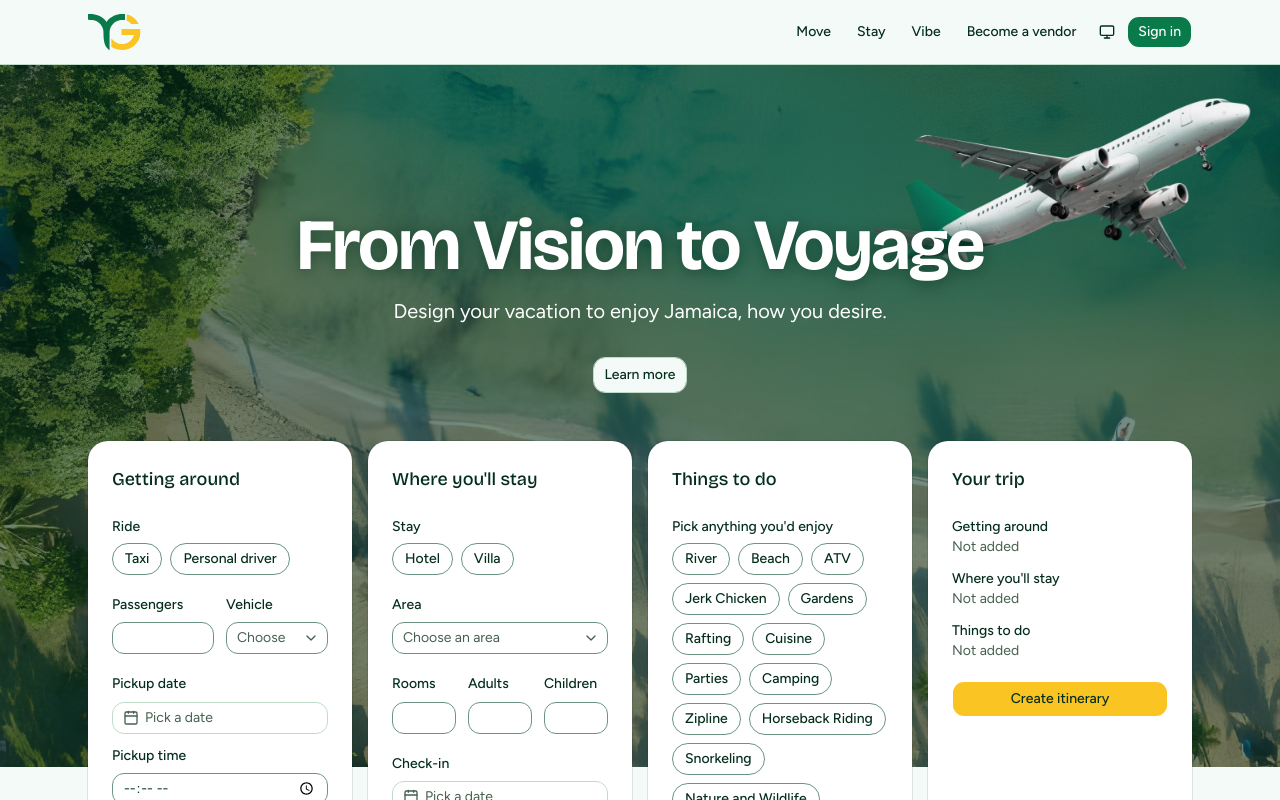
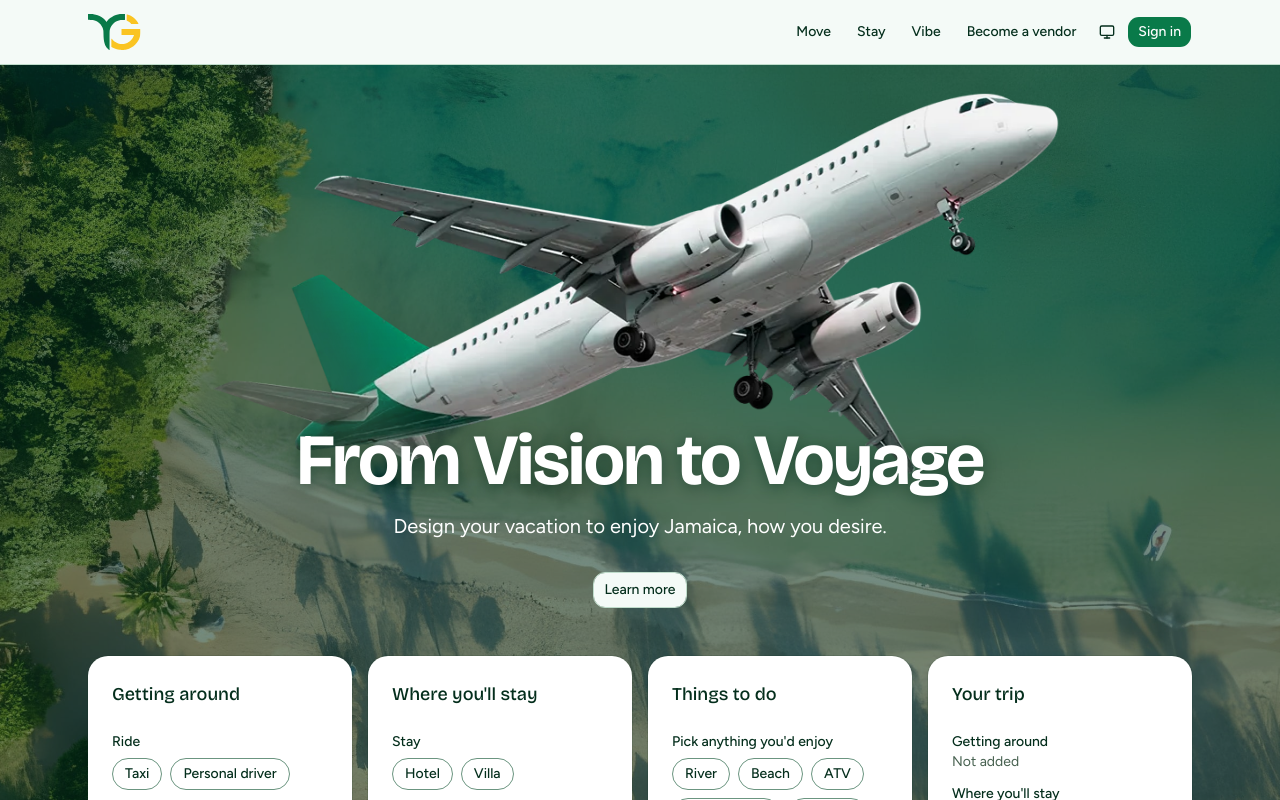
Before and after one commit to dorianbucknor/yaad-guide, a Next.js app: page / in a window 1280 px wide. Shown: the top 800 px of the page. Built offline with nearby package versions, Linux system fonts and the light colour scheme.

Commit message:
fix(hero): center and enlarge the plane and fly it nose-first
Co-Authored-By: Claude Sonnet 5.5 <noreply@anthropic.com>

```diff
--- a/src/app/globals.css
+++ b/src/app/globals.css
@@ -74,10 +74,16 @@
   --animate-plane-fly: plane-fly 1.6s ease-out both;
   --animate-quick-start-in: quick-start-in 0.5s ease-out 1.4s both;
 
+  /*
+   * The plane's nose points up and to the right (about 24 degrees above level),
+   * so it enters from the lower left, tail first in space, and glides nose-first
+   * to its resting spot. The offset is in vw on both axes so the travel angle
+   * matches the nose at every width.
+   */
   @keyframes plane-fly {
     from {
       opacity: 0;
-      transform: translate(14vw, -16vh) scale(0.4);
+      transform: translate(-30vw, 13vw) scale(0.35);
     }
     to {
       opacity: 1;
@@ -152,6 +158,8 @@
   --chart-5: oklch(0.633 0.056 162.6); /* #6B9580 */
   /* How far the hero's quick-start card hangs below the hero. The section after the hero needs pt-[var(--hero-overhang)]. */
   --hero-overhang: 12rem;
+  /* Hero plane size, the one place to tune it: about 92vw at 390px, 66vw at 1366px, never wider than 60rem. */
+  --hero-plane-width: min(calc(55.6vw + 8.9rem), 60rem);
   --radius: 0.75rem; /* controls 12px. Cards use rounded-2xl; large canvases use rounded-4xl or more. */
   --sidebar: oklch(1 0 0);
   --sidebar-foreground: oklch(0.268 0.057 160);
--- a/src/components/landing/hero.tsx
+++ b/src/components/landing/hero.tsx
@@ -31,18 +31,24 @@ export function Hero({
         />
         {/* Scrim: brand-dark at 55%. Measured white text vs the lightest photo pixel under it (canvas, 1360px wide): sub-line 5.56:1 (needs 4.5), headline 5.59:1 (needs 3). Same photo and scrim in light and dark. 40% fails (4.04). */}
         <div className="absolute inset-0 bg-brand-dark/55" />
-        {/* Plane: resting spot is partly tucked behind the headline's upper right. */}
+        {/*
+          Plane: centered at rest (left-1/2 plus the translate property, which
+          the animation's transform composes with), sized by --hero-plane-width
+          in globals.css. Its white fuselage sits above the headline so white
+          text never lands on white; only the dark wing tips reach the text.
+        */}
         <Image
           src="/landing/plane.webp"
           alt=""
           loading="eager"
           width={947}
           height={478}
-          className="pointer-events-none absolute top-4 right-[-2%] w-[50vw] max-w-[440px] animate-plane-fly motion-reduce:animate-none md:top-6 md:right-[2%] md:w-[30vw]"
+          className="pointer-events-none absolute top-2 left-1/2 w-(--hero-plane-width) max-w-none -translate-x-1/2 animate-plane-fly motion-reduce:animate-none"
         />
       </div>
 
-      <div className="relative z-20 mx-auto flex max-w-6xl flex-col items-center px-4 pt-24 pb-12 text-center text-white md:px-6 md:pt-36">
+      {/* Top padding follows the plane's height (width x 478/947), so the headline starts below the fuselage at every width. */}
+      <div className="relative z-20 mx-auto flex max-w-6xl flex-col items-center px-4 pt-[calc(var(--hero-plane-width)*0.42)] pb-12 text-center text-white md:px-6">
         <h1
           id="hero-heading"
           className="max-w-3xl text-5xl font-bold tracking-tight text-balance [text-shadow:0_2px_16px_rgb(4_46_28/0.55)] md:text-7xl"
```
